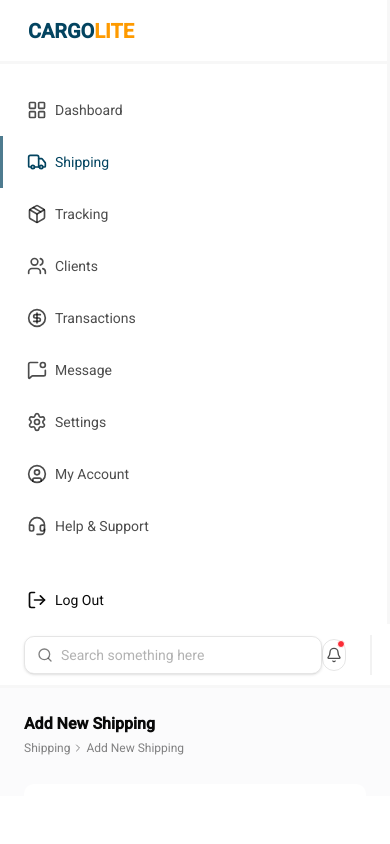
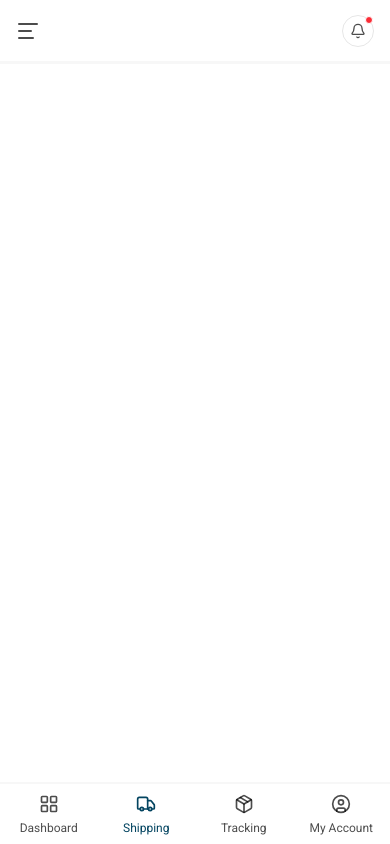
Before and after one commit to KellsCodes/cargolite, a Next.js app: page /shipping/saveshipment in a window 390 px wide. Built offline with nearby package versions, Linux system fonts and the light colour scheme.

Commit message:
feat(ui): add mobile screen layout

```diff
--- a/app/components/AuthLayout.tsx
+++ b/app/components/AuthLayout.tsx
@@ -2,7 +2,7 @@
 import React, { ReactNode } from "react";
 import LogoText from "./LogoText";
 import Link from "next/link";
-import { BellIcon, Icon, LogOut, Search } from "lucide-react";
+import { BellIcon, Icon, LogOut, Search, TextAlignStart } from "lucide-react";
 import { authMenu } from "@/lib/authMenu";
 import { usePathname } from "next/navigation";
 
@@ -14,7 +14,7 @@ export default function AuthLayout({ children }: AuthLayoutProps) {
     const pathname = usePathname()
     return (
         <div className="h-screen flex flex-col md:flex-row bg-white relative overflow-x-hidden">
-            <aside className="w-full md:w-64 shrink-0 border-r-3 border-r-black/3">
+            <aside className="hidden md:block md:w-64 shrink-0 border-r-3 border-r-black/3">
                 <div className="h-16 border-b-3 border-b-black/3 flex items-center pl-7">
                     <Link href="/dashboard">
                         <LogoText />
@@ -25,7 +25,7 @@ export default function AuthLayout({ children }: AuthLayoutProps) {
                         {
                             authMenu.map((item, i) => (
                                 <button key={i} className={`border-l-3 ${!pathname.startsWith(item.link) ? "border-l-white text-black/70" : "border-l-main-primary/70 text-main-primary"}`}>
-                                    <Link href={item.link} className={`flex items-center gap-x-2 h-13 pl-6 text-sm hover:text-chart-5/90 ${pathname === item.link && "bg-main-primary/2"} transition-all duration-300 ease-in-out`}>
+                                    <Link href={item.link} className={`flex items-center gap-x-2 h-13 pl-6 text-sm hover:text-chart-5/90 ${pathname.startsWith(item.link) && "bg-main-primary/2"} transition-all duration-300 ease-in-out`}>
                                         {item.icon}
                                         {item.name}
                                     </Link>
@@ -44,9 +44,9 @@ export default function AuthLayout({ children }: AuthLayoutProps) {
                 </div>
             </aside>
             <div className="flex-1 flex flex-col min-w-0">
-                <nav className="h-16 border-b-3 border-b-black/3 flex items-center justify-between px-6 bg-white">
+                <nav className="h-16 border-b-3 border-b-black/3 flex items-center justify-between px-4 md:px-6 bg-white">
                     {/* Search Area */}
-                    <div className="flex items-center gap-x-0 border border-black/10 rounded-lg px-3 shadow-sm bg-transparent">
+                    <div className="hidden md:flex items-center gap-x-0 border border-black/10 rounded-lg px-3 shadow-sm bg-transparent">
                         <Search className="w-4 text-black/50" />
                         <input
                             type="search"
@@ -54,6 +54,10 @@ export default function AuthLayout({ children }: AuthLayoutProps) {
                             className="p-2 outline-0 text-black/60 text-sm w-64 focus:w-80 transition-all duration-300"
                         />
                     </div>
+
+                    <button className="md:hidden">
+                        <TextAlignStart className="text-black/70" />
+                    </button>
 
                     {/* Notification */}
                     <div className="flex items-center gap-x-6">
@@ -63,7 +67,7 @@ export default function AuthLayout({ children }: AuthLayoutProps) {
                         </div>
 
                         {/* Welcome Message */}
-                        <div className="pl-6 border-l-2 border-black/5 flex flex-col justify-center h-10">
+                        <div className="pl-6 border-l-2 border-black/5 hidden md:flex flex-col justify-center h-10">
                             <p className="text-[10px] uppercase font-bold text-black/40 tracking-widest leading-none">Account</p>
                             <p className="text-sm font-semibold text-black/80">Hello, Joshua</p>
                         </div>
@@ -71,13 +75,27 @@ export default function AuthLayout({ children }: AuthLayoutProps) {
                 </nav>
 
 
-                <main className="p-6 flex-1 min-w-0 bg-[#F4F6F8]/40">
+                <main className="hidden md:block p-6 flex-1 min-w-0 bg-[#F4F6F8]/40">
                     {children}
                 </main>
 
             </div>
 
-            <div className="absolute bottom-0 left-0 right-0 h-12 bg-white" />
+            <div className="hidden md:block absolute bottom-0 left-0 right-0 h-12 bg-white" />
+
+            {/* Mobile menu */}
+            <div className="md:hidden absolute bottom-0 left-0 right-0 py-2 bg-white border-t-2 border-t-black/3 grid grid-cols-4 gap-x-0 z-50">
+                {
+                    [...authMenu.slice(0, 3), authMenu[7]].map((item, i) => (
+                        <button key={i} className={`${!pathname.startsWith(item.link) ? "text-black/70" : "text-main-primary"}`}>
+                            <Link href={item.link} className={`flex flex-col gap-y-1 items-center text-xs hover:text-chart-5/90 transition-all duration-300 ease-in-out`}>
+                                {item.icon}
+                                {item.name}
+                            </Link>
+                        </button>
+                    ))
+                }
+            </div>
         </div>
     )
 }
```
